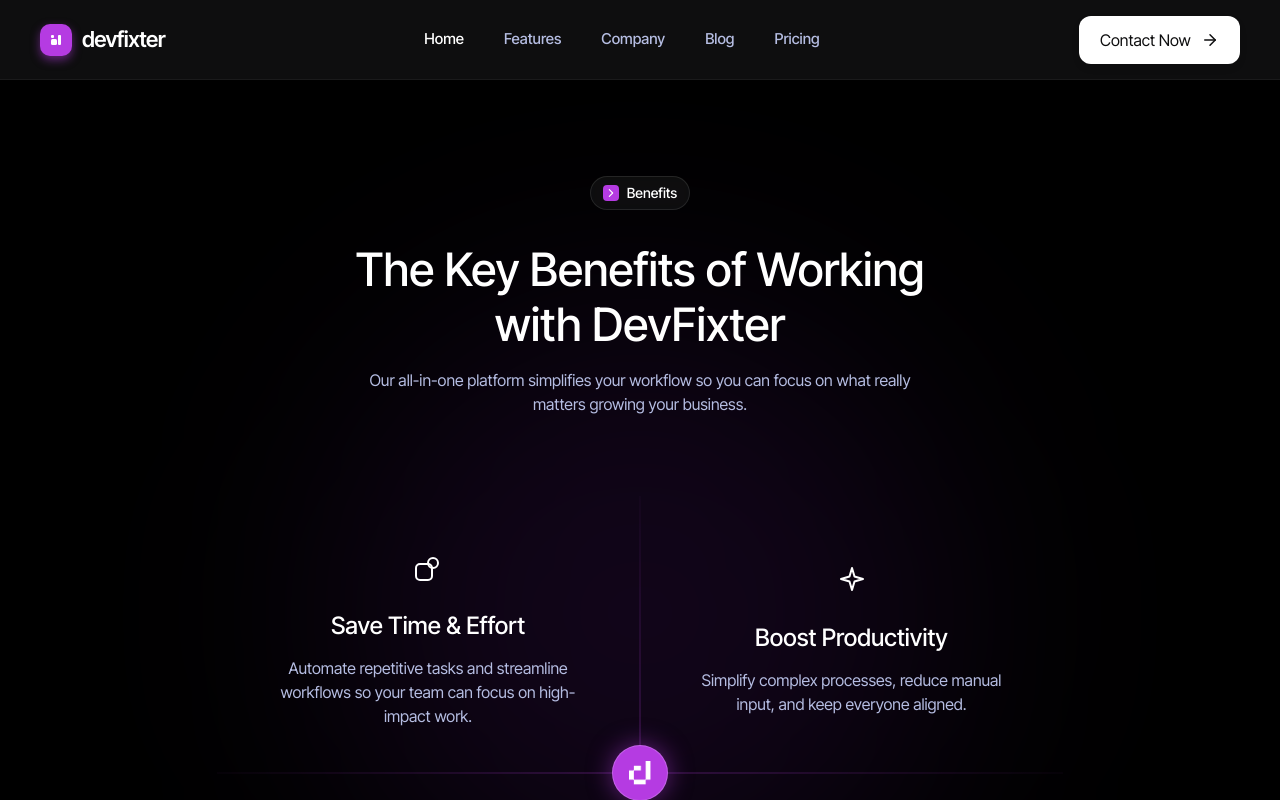
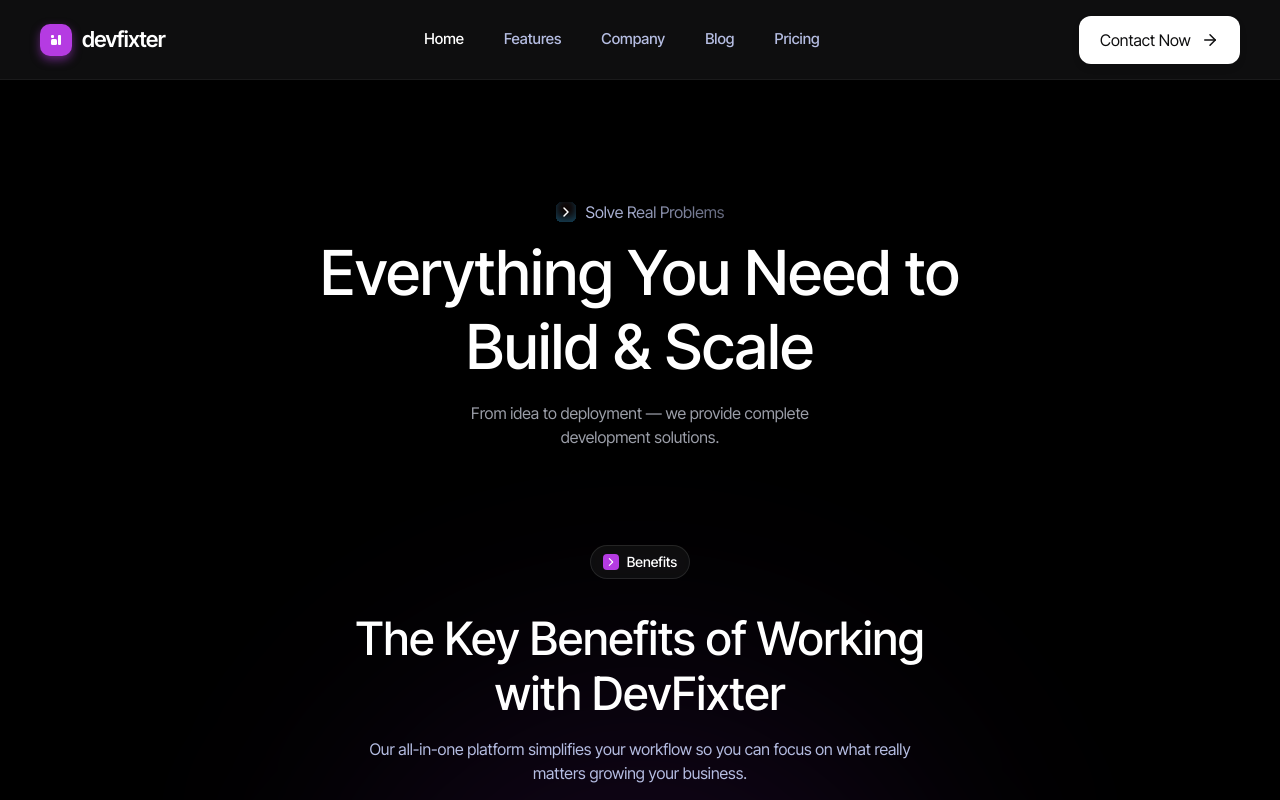
Before and after one commit to ads-fixter-FSD/devfixter, a Next.js app: page / in a window 1280 px wide. Shown: the top 800 px of the page. Built offline with nearby package versions, Linux system fonts and the light colour scheme.

Commit message:
real problem setion add

```diff
--- a/src/app/page.tsx
+++ b/src/app/page.tsx
@@ -1,8 +1,10 @@
 import KeyBenefits from "@/components/home/KeyBenefits";
+import SolveRealProblems from "@/components/home/SolveRealProblems";
 
 export default function Home() {
   return (
     <div className="bg-black pt-20">
+      <SolveRealProblems></SolveRealProblems>
       <KeyBenefits />
     </div>
   );
--- /dev/null
+++ b/src/components/home/SolveRealProblemCard.tsx
@@ -0,0 +1,11 @@
+import React from 'react';
+
+const SolveRealProblemCard = () => {
+    return (
+        <div>
+
+        </div>
+    );
+};
+
+export default SolveRealProblemCard;
--- a/src/components/home/SolveRealProblems.tsx
+++ b/src/components/home/SolveRealProblems.tsx
@@ -2,37 +2,47 @@
 
 import React from "react";
 import { motion } from "framer-motion";
+import SolveRealProblemCard from "./SolveRealProblemCard";
 
 const SolveRealProblems = () => {
   return (
-      <div className="bg-[#000000]">
-
-      <section className="relative  flex flex-col items-center justify-center ">
-        {/* Background Radial Gradient */}
-        <div className="absolute inset-0 bg-[radial-gradient(circle_at_center,_var(--tw-gradient-stops))] from-zinc-900 via-black to-black opacity-50" />
-
-        <div className="relative z-10 max-w-4xl mx-auto text-center">
-          {/* Badge Section */}
+    <section className="pt-10 md:pt-[120px] ">
+      <div className="max-w-[1280px] mx-auto">
+        <div className="flex flex-col items-center text-center">
           <motion.div
             initial={{ opacity: 0, y: -20 }}
             animate={{ opacity: 1, y: 0 }}
             transition={{ duration: 0.5 }}
-            className="inline-flex items-center gap-2 px-3 py-1 rounded-full border border-white/10 bg-white/5 backdrop-blur-md mb-8 cursor-pointer hover:bg-white/10 transition-colors"
+            className="inline-flex items-center "
           >
-            <div className="flex items-center justify-center">
-              <svg width="20" height="20" viewBox="0 0 20 20" fill="none" xmlns="http://www.w3.org/2000/svg">
+            <div>
+              <svg
+                width="20"
+                height="20"
+                viewBox="0 0 20 20"
+                fill="none"
+                xmlns="http://www.w3.org/2000/svg"
+              >
                 <foreignObject x="-15.9999" y="-16" width="52" height="52">
                   <div
+                    className=""
                     xmlns="http://www.w3.org/1999/xhtml"
                     style={{
-                      backdropFilter: 'blur(8px)',
-                      height: '100%',
-                      width: '100%'
+                      backdropFilter: "blur(8px)",
+                      height: "100%",
+                      width: "100%",
                     }}
                   />
                 </foreignObject>
                 <g filter="url(#filter0_i_17_105)">
-                  <rect x="0.00012207" width="20" height="20" rx="6" fill="#FF5841" fillOpacity="0.05"/>
+                  <rect
+                    x="0.00012207"
+                    width="20"
+                    height="20"
+                    rx="6"
+                    fill="#FF5841"
+                    fillOpacity="0.05"
+                  />
                 </g>
                 <path
                   d="M8.00024 6L12.0002 10L8.00024 14"
@@ -42,20 +52,50 @@ const SolveRealProblems = () => {
                   strokeLinejoin="round"
                 />
                 <defs>
-                  <filter id="filter0_i_17_105" x="-15.9999" y="-16" width="52" height="52" filterUnits="userSpaceOnUse" colorInterpolationFilters="sRGB">
-                    <feFlood floodOpacity="0" result="BackgroundImageFix"/>
-                    <feBlend mode="normal" in="SourceGraphic" in2="BackgroundImageFix" result="shape"/>
-                    <feColorMatrix in="SourceAlpha" type="matrix" values="0 0 0 0 0 0 0 0 0 0 0 0 0 0 0 0 0 0 127 0" result="hardAlpha"/>
-                    <feOffset dy="-4"/>
-                    <feGaussianBlur stdDeviation="4.5"/>
-                    <feComposite in2="hardAlpha" operator="arithmetic" k2="-1" k3="1"/>
-                    <feColorMatrix type="matrix" values="0 0 0 0 0.153752 0 0 0 0 0.732022 0 0 0 0 1 0 0 0 0.32 0"/>
-                    <feBlend mode="normal" in2="shape" result="effect1_innerShadow_17_105"/>
+                  <filter
+                    id="filter0_i_17_105"
+                    x="-15.9999"
+                    y="-16"
+                    width="52"
+                    height="52"
+                    filterUnits="userSpaceOnUse"
+                    colorInterpolationFilters="sRGB"
+                  >
+                    <feFlood floodOpacity="0" result="BackgroundImageFix" />
+                    <feBlend
+                      mode="normal"
+                      in="SourceGraphic"
+                      in2="BackgroundImageFix"
+                      result="shape"
+                    />
+                    <feColorMatrix
+                      in="SourceAlpha"
+                      type="matrix"
+                      values="0 0 0 0 0 0 0 0 0 0 0 0 0 0 0 0 0 0 127 0"
+                      result="hardAlpha"
+                    />
+                    <feOffset dy="-4" />
+                    <feGaussianBlur stdDeviation="4.5" />
+                    <feComposite
+                      in2="hardAlpha"
+                      operator="arithmetic"
+                      k2="-1"
+                      k3="1"
+                    />
+                    <feColorMatrix
+                      type="matrix"
+                      values="0 0 0 0 0.153752 0 0 0 0 0.732022 0 0 0 0 1 0 0 0 0.32 0"
+                    />
+                    <feBlend
+                      mode="normal"
+                      in2="shape"
+                      result="effect1_innerShadow_17_105"
+                    />
                   </filter>
                 </defs>
               </svg>
             </div>
-            <span className="text-sm font-medium text-gray-400 tracking-wide">
+            <span className="ml-[10px] bg-gradient-to-r from-[#B5BDE2] to-[rgba(181,189,226,0.55)] bg-clip-text text-transparent text-base ">
               Solve Real Problems
             </span>
           </motion.div>
@@ -65,10 +105,10 @@ const SolveRealProblems = () => {
             initial={{ opacity: 0, y: 20 }}
             animate={{ opacity: 1, y: 0 }}
             transition={{ duration: 0.6, delay: 0.2 }}
-            className="text-5xl md:text-7xl font-semibold text-white tracking-tight leading-[1.1] mb-8"
+            className="mt-3 title-xl font-[500] text-white"
           >
             Everything You Need to <br />
-            <span className="text-white font-bold">Build & Scale</span>
+            <span>Build & Scale</span>
           </motion.h1>
 
           {/* Subtext */}
@@ -76,14 +116,16 @@ const SolveRealProblems = () => {
             initial={{ opacity: 0 }}
             animate={{ opacity: 1 }}
             transition={{ duration: 0.6, delay: 0.4 }}
-            className="text-lg md:text-xl text-gray-400 max-w-2xl mx-auto leading-relaxed font-light"
+            className="text-[#9B9EA8] mt-4 text-base"
           >
-            From idea to deployment — we provide complete <br className="hidden md:block" />
+            From idea to deployment — we provide complete{" "}
+            <br className="hidden md:block" />
             development solutions.
           </motion.p>
         </div>
-      </section>
-    </div>
+        <SolveRealProblemCard></SolveRealProblemCard>
+      </div>
+    </section>
   );
 };
 
```
